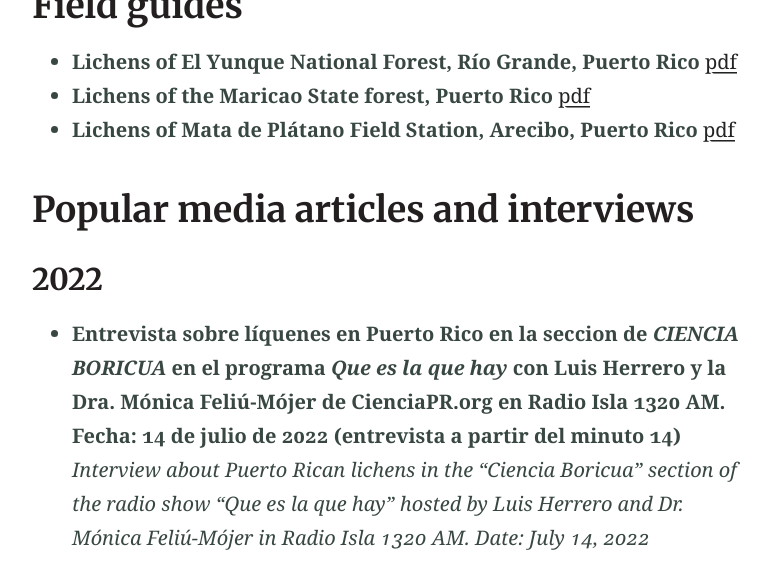
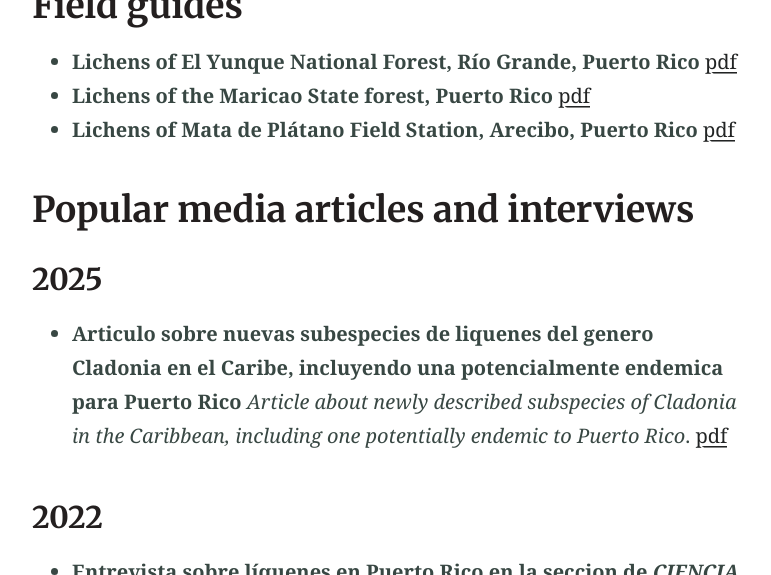
Before and after one commit to jamercadodiaz/jamercadodiaz.github.io, a Jekyll site: the page built from out_there.md, in a window 1280 px wide and 900 px high, scrolled down 1543 px, cut to the strip 0-575 px from the top of the window. Shown: the whole strip, without its empty margins (251-1022 px from the left). Built offline with Jekyll 4.4.1, drawn with Linux system fonts in a browser that asks for light colours.

Commit message:
subir articulo de Cladonia del Nuevo Dia

```diff
--- a/out_there.md
+++ b/out_there.md
@@ -23,6 +23,9 @@ To contribute in this direction, I have been involved in several IDEA initiative
 
 ## Popular media articles and interviews
 
+### 2025
+* **Articulo sobre nuevas subespecies de liquenes del genero Cladonia en el Caribe, incluyendo una potencialmente endemica para Puerto Rico** *Article about newly described subspecies of Cladonia in the Caribbean, including one potentially endemic to Puerto Rico*. [pdf](\assets\pdf\El_Nuevo_Da(2025-03-16)_page42.pdf)
+
 ### 2022
 * **Entrevista sobre líquenes en Puerto Rico en la seccion de *CIENCIA BORICUA* en el programa *Que es la que hay* con Luis Herrero y la Dra. Mónica Feliú-Mójer de CienciaPR.org en Radio Isla 1320 AM. Fecha: 14 de julio de 2022 (entrevista a partir del minuto 14)** *Interview about Puerto Rican lichens in the "Ciencia Boricua" section of the radio show "Que es la que hay" hosted by Luis Herrero and Dr. Mónica Feliú-Mójer in Radio Isla 1320 AM. Date: July 14, 2022*
 <iframe title="Qué es la que hay!- 14 de julio de 2022" allowtransparency="true" height="300" width="100%" style="border: none; min-width: min(100%, 430px);" scrolling="no" data-name="pb-iframe-player" src="https://www.podbean.com/player-v2/?from=embed&i=q9eu2-12737d8-pb&square=1&share=1&download=1&fonts=Arial&skin=1&font-color=&rtl=0&logo_link=&btn-skin=8&size=300" allowfullscreen=""></iframe>
```
Also changed, not shown: 1 other file.
